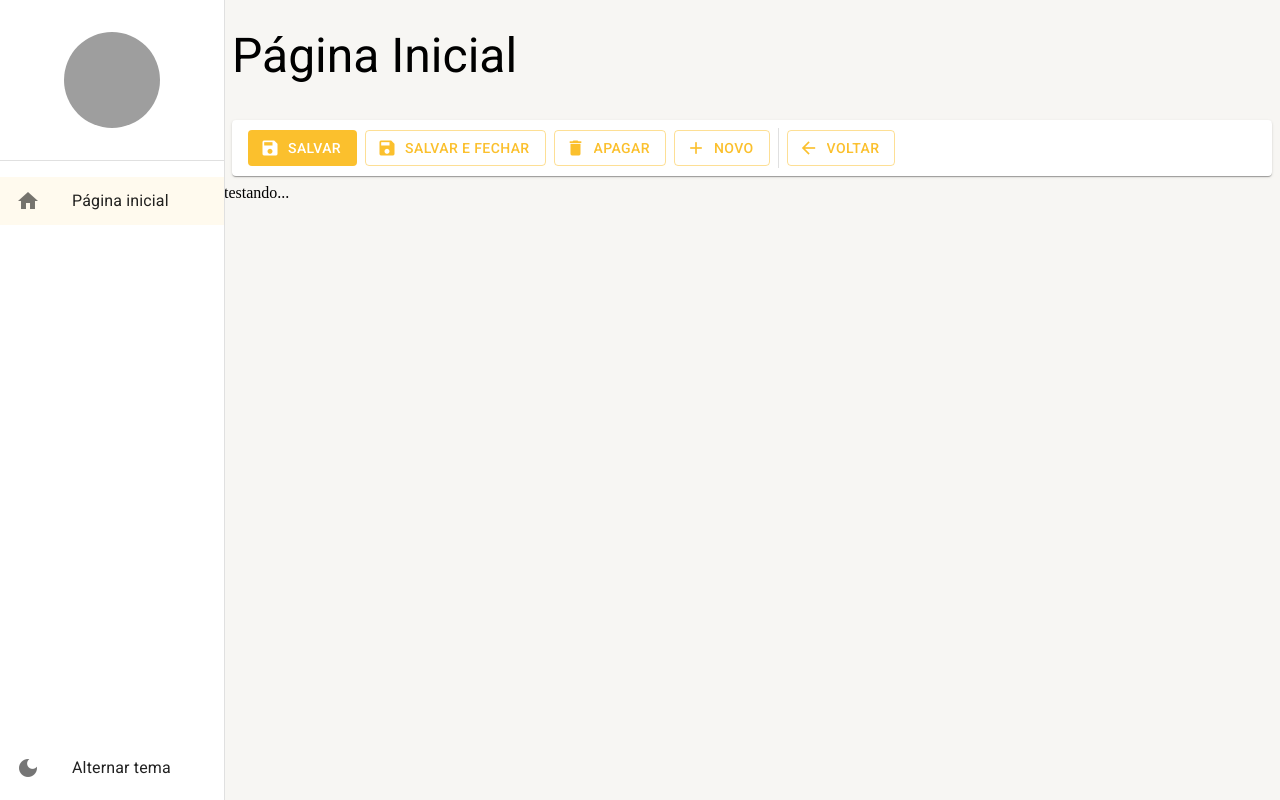
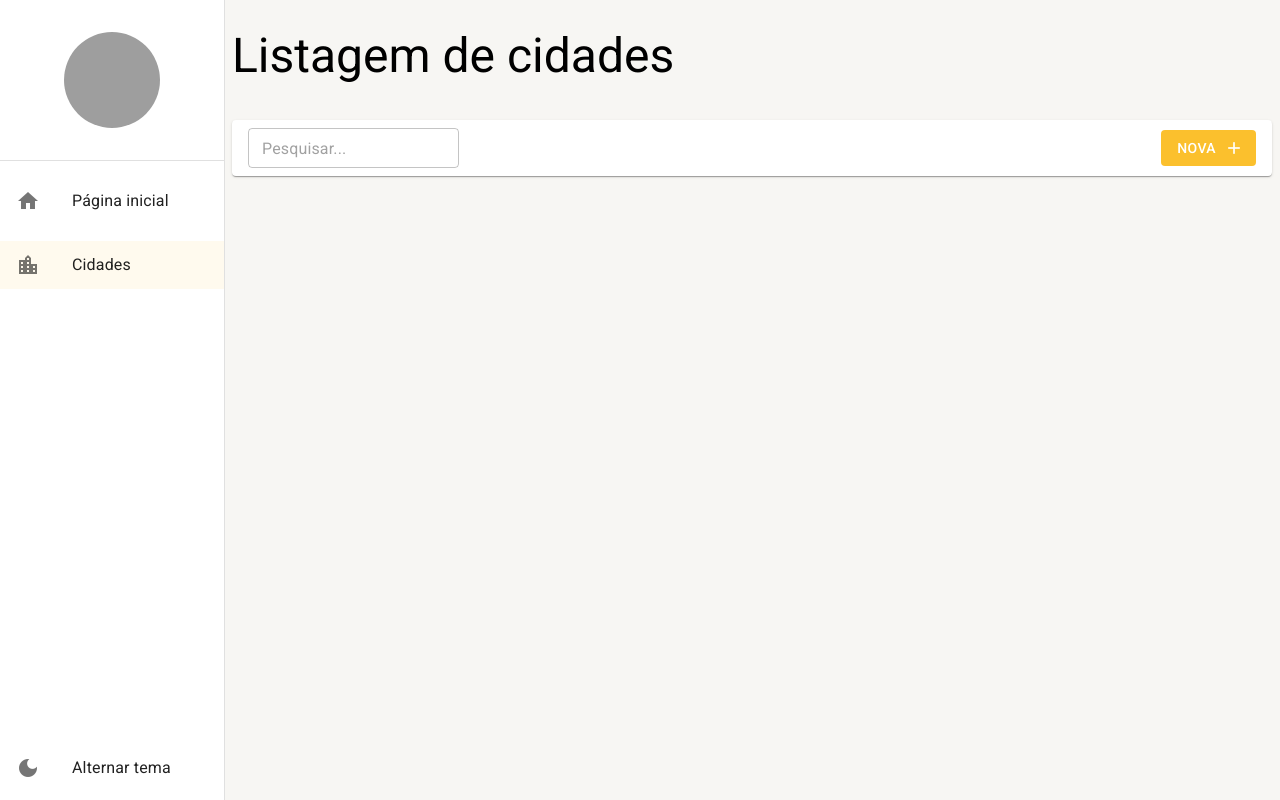
Before and after one commit to EmersonAraujonb/project-react-typescript, a React (Create React App) app: page /cidades in a window 1280 px wide. Before the commit this address led to /pagina-inicial. Built offline with nearby package versions, Linux system fonts and the light colour scheme; grey boxes are pictures that could not be loaded.

Commit message:
feat: Criando tela de cidades

```diff
--- /dev/null
+++ b/src/pages/cidades/ListagemDeCidades.tsx
@@ -0,0 +1,25 @@
+import { useMemo } from 'react';
+import { useSearchParams } from 'react-router-dom';
+import { FerramentasDaListagem } from '../../shared/components';
+import { LayoutBaseDePagina } from '../../shared/layouts';
+
+export const ListagemDeCidades: React.FC = () => {
+  const [searchParams, setSeachParams] = useSearchParams();
+
+  const busca = useMemo(() => {
+    return searchParams.get('busca') || '';
+  }, [searchParams]);
+  return (
+    <LayoutBaseDePagina
+      titulo='Listagem de cidades'
+      barraDeFerramentas={
+        <FerramentasDaListagem
+          mostrarInputBusca
+          textoBotaoNovo='Nova'
+          textoDaBusca={busca}
+          aoMudarTextoDeBusca={(texto) => setSeachParams({busca: texto}, {replace: true})}
+        />
+      }
+    ></LayoutBaseDePagina>
+  );
+};
--- a/src/pages/index.ts
+++ b/src/pages/index.ts
@@ -1 +1,2 @@
 export * from './dashboard/Dashboard' ;
+export * from './cidades/ListagemDeCidades';
--- a/src/routes/index.tsx
+++ b/src/routes/index.tsx
@@ -1,6 +1,9 @@
 import { useEffect } from 'react';
 import { Routes, Route, Navigate } from 'react-router-dom';
-import { Dashboard } from '../pages';
+import {
+  Dashboard,
+  ListagemDeCidades
+} from '../pages';
 import { useDrawerContext } from '../shared/contexts';
 
 export const AppRoutes = () => {
@@ -13,11 +16,17 @@ export const AppRoutes = () => {
         icon: 'home',
         path: '/pagina-inicial',
       },
+      {
+        label: 'Cidades',
+        icon: 'location_city',
+        path: '/cidades',
+      },
     ]);
   }, []);
   return (
     <Routes>
       <Route path="/pagina-inicial" element={<Dashboard />} />
+      <Route path="/cidades" element={<ListagemDeCidades />} />
       <Route path="*" element={<Navigate to="/pagina-inicial" />} />
     </Routes>
   );
```
